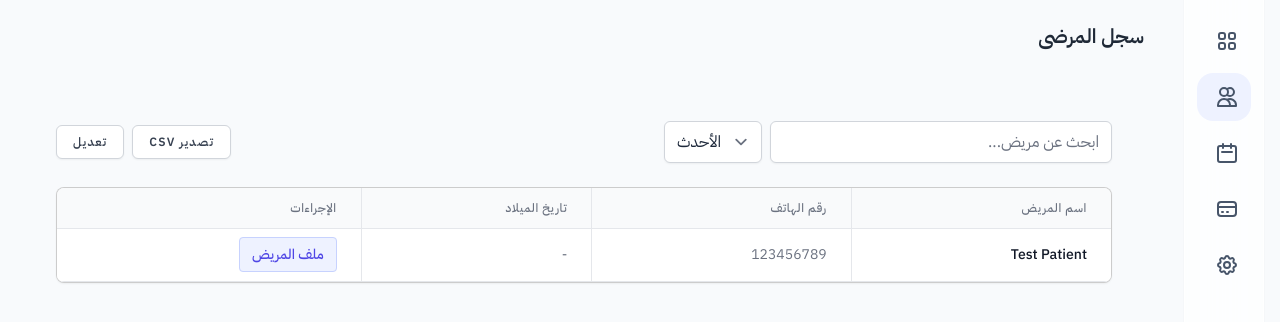
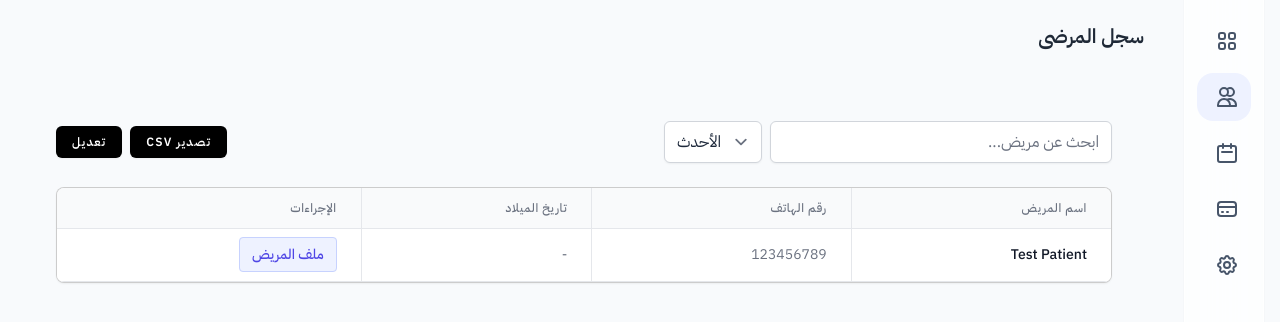
Before and after one commit to frekcrow/SaaS-Project-clinic-managment, a Laravel app: page /patients in a window 1280 px wide. Shown: the part 96-418 px from the top of the page. Run offline with Laravel 12, Linux system fonts and the light colour scheme; a user stored in the database is signed in; data comes from the database, SQL or seed files in the repository; style sheets or scripts are compiled from the project's sources.

Commit message:
Fix dashboard Add Patient routing and update action bar button styling
- Fixes routing issue on the "Add Patient" dashboard quick action button, changing it from `patients.index` to `patients.create`.
- Updates the action bar button styles (Export CSV, Edit) in the Patients index page to match the requested premium black UI aesthetic.

Co-authored-by: frekcrow <137906460+frekcrow@users.noreply.github.com>

```diff
--- a/resources/views/dashboard.blade.php
+++ b/resources/views/dashboard.blade.php
@@ -5,7 +5,7 @@
 
     <!-- Quick Action Buttons -->
     <div class="mb-8 flex flex-col sm:flex-row gap-4 w-full justify-start">
-        <a href="{{ route('patients.index') }}" class="w-full sm:w-auto px-6 bg-black text-white shadow-inner rounded-xl p-3 flex items-center justify-center space-x-2 space-x-reverse transition-colors hover:bg-gray-800">
+        <a href="{{ route('patients.create') }}" class="w-full sm:w-auto px-6 bg-black text-white shadow-inner rounded-xl p-3 flex items-center justify-center space-x-2 space-x-reverse transition-colors hover:bg-gray-800">
             <svg class="w-5 h-5" fill="none" stroke="currentColor" viewBox="0 0 24 24">
                 <path stroke-linecap="round" stroke-linejoin="round" stroke-width="2" d="M12 4.354a4 4 0 110 5.292M15 21H3v-1a6 6 0 0112 0v1zm0 0h6v-1a6 6 0 00-9-5.197M13 7a4 4 0 11-8 0 4 4 0 018 0z"></path>
                 <path stroke-linecap="round" stroke-linejoin="round" stroke-width="2" d="M12 11v6m-3-3h6"></path>
--- a/resources/views/patients/index.blade.php
+++ b/resources/views/patients/index.blade.php
@@ -23,10 +23,10 @@
                 </div>
 
                 <div class="flex items-center space-x-2 space-x-reverse">
-                    <a href="{{ route('patients.export_csv') }}" class="inline-flex items-center px-4 py-2 bg-white border border-gray-300 rounded-md font-semibold text-xs text-gray-700 uppercase tracking-widest shadow-sm hover:bg-gray-50 focus:outline-none focus:ring-2 focus:ring-indigo-500 focus:ring-offset-2 disabled:opacity-25 transition ease-in-out duration-150">
+                    <a href="{{ route('patients.export_csv') }}" class="inline-flex items-center px-4 py-2 bg-black text-white rounded-md font-semibold text-xs uppercase tracking-widest shadow-sm hover:bg-neutral-800 transition-colors focus:outline-none focus:ring-2 focus:ring-neutral-900 focus:ring-offset-2 disabled:opacity-25 duration-150">
                         {{ __('تصدير CSV') }}
                     </a>
-                    <button @click="editMode = !editMode" :class="editMode ? 'bg-indigo-600 text-white' : 'bg-white text-gray-700 border border-gray-300'" class="inline-flex items-center px-4 py-2 rounded-md font-semibold text-xs uppercase tracking-widest shadow-sm hover:bg-indigo-700 hover:text-white focus:outline-none focus:ring-2 focus:ring-indigo-500 focus:ring-offset-2 disabled:opacity-25 transition ease-in-out duration-150">
+                    <button @click="editMode = !editMode" :class="editMode ? 'bg-neutral-800 text-white' : 'bg-black text-white'" class="inline-flex items-center px-4 py-2 rounded-md font-semibold text-xs uppercase tracking-widest shadow-sm transition-colors hover:bg-neutral-800 focus:outline-none focus:ring-2 focus:ring-neutral-900 focus:ring-offset-2 disabled:opacity-25 duration-150">
                         {{ __('تعديل') }}
                     </button>
                 </div>
```
